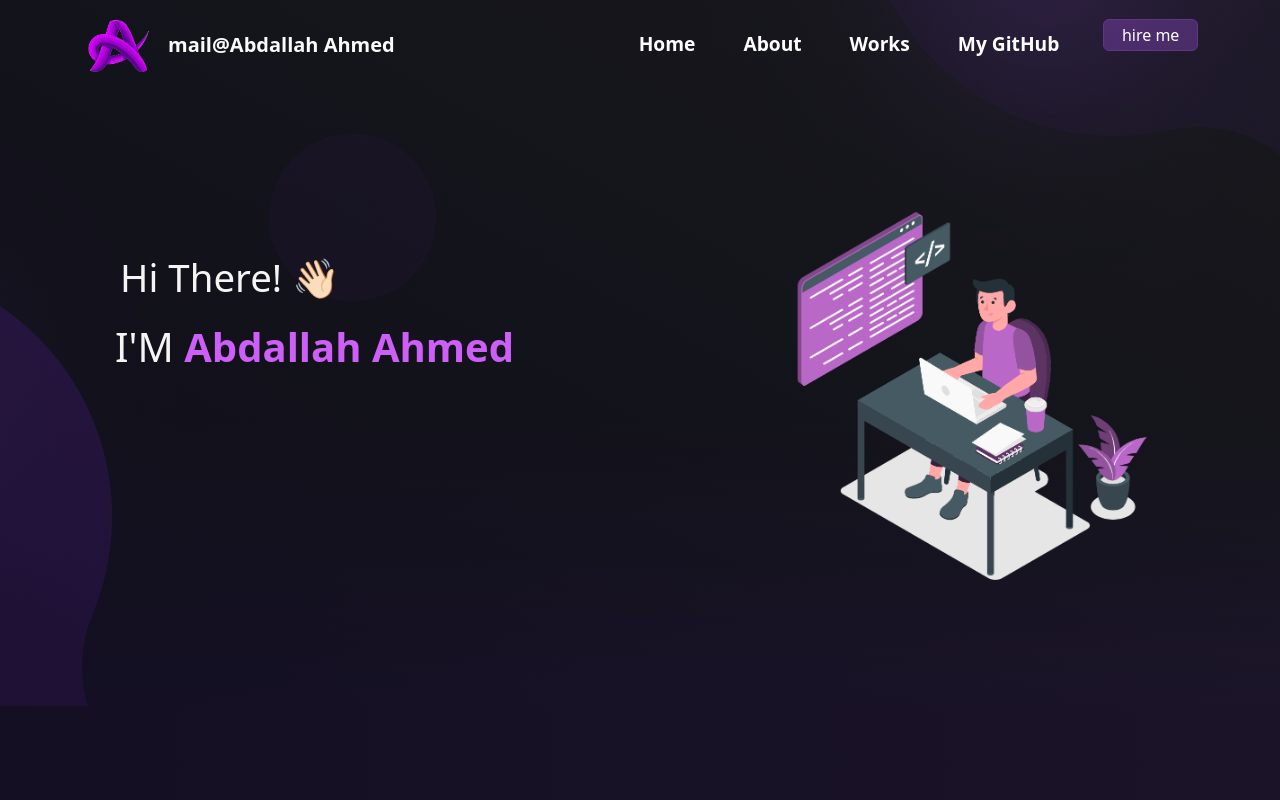
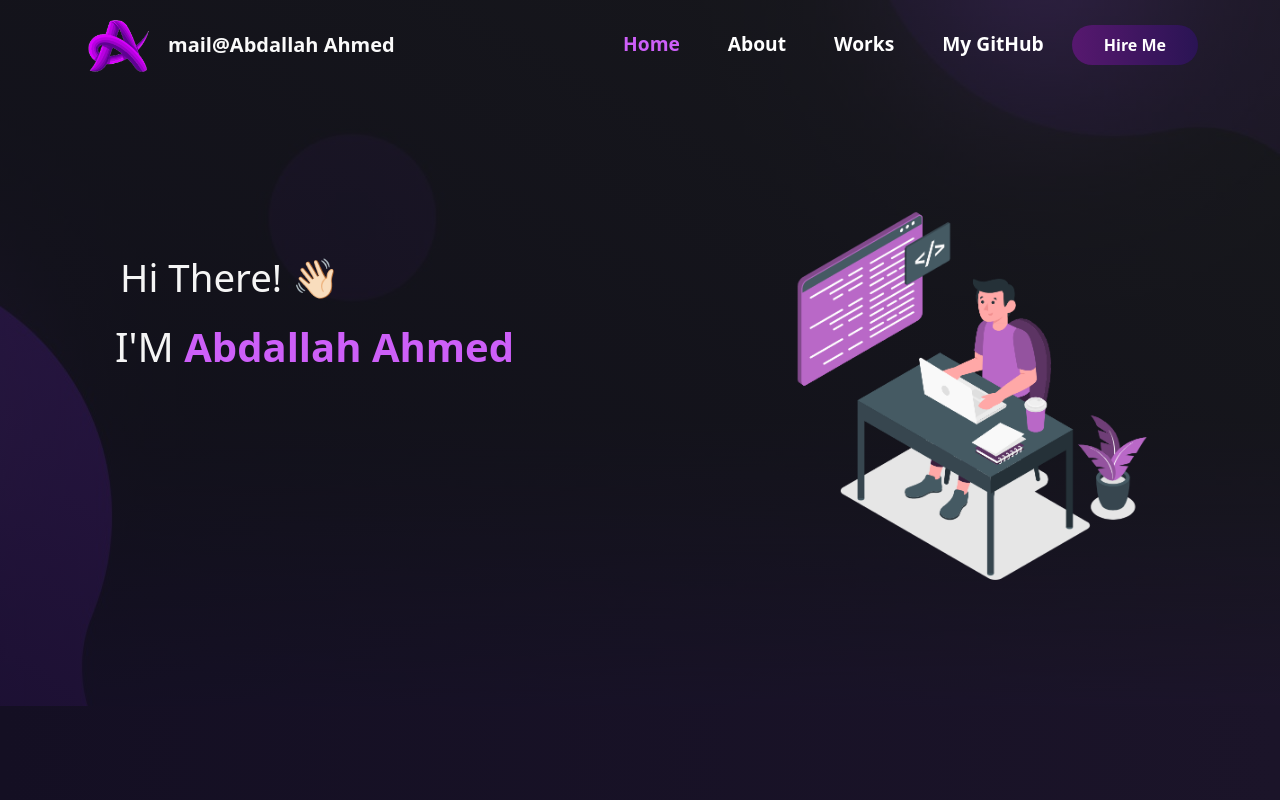
Before and after one commit to abdallah-ahmed222/my-portofolio, a React (Vite) app: page / in a window 1280 px wide. Shown: the top 800 px of the page. Built offline with nearby package versions, Linux system fonts and the light colour scheme.

Commit message:
portfolio-1(add tool tip and enhance nav style)

```diff
--- a/src/components/Navbar.jsx
+++ b/src/components/Navbar.jsx
@@ -1,12 +1,13 @@
-import React, { useState } from "react";
+import { useState } from "react";
 import Navbar from "react-bootstrap/Navbar";
 import Nav from "react-bootstrap/Nav";
 import Container from "react-bootstrap/Container";
 import logo from "../assets/logo.png";
 import Button from "react-bootstrap/Button";
-import { Link, NavLink } from "react-router-dom";
-import { CgGitFork } from "react-icons/cg";
-import { ImBlog } from "react-icons/im";
+import { NavLink } from "react-router-dom";
+import OverlayTrigger from "react-bootstrap/OverlayTrigger";
+import Tooltip from "react-bootstrap/Tooltip";
+// navbar items data
 const linksData = [
   {
     label: "Home",
@@ -52,12 +53,23 @@ function NavBar() {
           className="d-flex align-items-center logo-container"
         >
           <img src={logo} className="img-fluid logo" alt="brand" />
+
+          <OverlayTrigger
+            placement="right"
+            delay={{ show: 200, hide: 200 }}
+            overlay={
+              <Tooltip id="button-tooltip" className="fw-bold">
+                Mail Me Now !!
+              </Tooltip>
+            }
+          >
             <a
               href="mailto:abdallah.ahmed2022222@gmail.com"
               className="text-decoration-none fw-bold ps-3"
             >
               mail@Abdallah Ahmed
             </a>
+          </OverlayTrigger>
         </Navbar.Brand>
         <Navbar.Toggle
           aria-controls="responsive-navbar-nav"
@@ -70,79 +82,42 @@ function NavBar() {
           <span></span>
         </Navbar.Toggle>
         <Navbar.Collapse id="responsive-navbar-nav">
-          <Nav className="ms-auto" defaultActiveKey="#home">
+          <Nav className="ms-auto align-items-center" defaultActiveKey="#home">
             {linksData.map((link) => (
+              <OverlayTrigger
+                key={link.label}
+                placement="bottom"
+                delay={{ show: 200, hide: 200 }}
+                overlay={
+                  <Tooltip id="button-tooltip" className="fw-bold">
+                    {link.label}
+                  </Tooltip>
+                }
+              >
                 <NavLink
                   to={link.to}
-                key={link.label}
                   className={({ isActive, isPending }) =>
                     `${
                       isPending ? `pending` : isActive ? "active" : ""
-                  } text-decoration-none p-4 fw-bold nav_links`
+                    } text-decoration-none px-4 fw-bold nav_links`
                   }
                   onClick={() => updateExpanded(false)}
                 >
                   {link.label}
                 </NavLink>
+              </OverlayTrigger>
             ))}
 
-            <Nav.Item className="fork-btn">
+            <Nav.Item className="fork-btn p-0 ms-1">
               <Button
                 href="https://github.com/soumyajit4419/Portfolio"
                 target="_blank"
-                className="fork-btn-inner"
+                className="fork-btn-inner fw-bold"
               >
-                hire me
+                Hire Me
               </Button>
             </Nav.Item>
           </Nav>
-
-          {/* <Nav className="ms-auto" defaultActiveKey="#home">
-            <Nav.Item>
-              <Nav.Link as={Link} to="/" onClick={() => updateExpanded(false)}>
-                Home
-              </Nav.Link>
-            </Nav.Item>
-
-            <Nav.Item>
-              <Nav.Link
-                as={Link}
-                to="/about"
-                onClick={() => updateExpanded(false)}
-              >
-                About
-              </Nav.Link>
-            </Nav.Item>
-
-            <Nav.Item>
-              <Nav.Link
-                as={Link}
-                to="/project"
-                onClick={() => updateExpanded(false)}
-              >
-                Projects
-              </Nav.Link>
-            </Nav.Item>
-            <Nav.Item>
-              <Nav.Link
-                as={Link}
-                target="_blank"
-                to="https://github.com/abdallah-ahmed222"
-              >
-                My GitHub
-              </Nav.Link>
-            </Nav.Item>
-
-            <Nav.Item className="fork-btn">
-              <Button
-                href="https://github.com/soumyajit4419/Portfolio"
-                target="_blank"
-                className="fork-btn-inner"
-              >
-                hire me
-              </Button>
-            </Nav.Item>
-          </Nav> */}
         </Navbar.Collapse>
       </Container>
     </Navbar>
--- a/src/style.css
+++ b/src/style.css
@@ -175,6 +175,19 @@ button:focus {
       color: #cd5ff8;
     }
   }
+}
+.active {
+  color: #cd5ff8 !important;
+}
+/* tool tip */
+.tooltip-inner {
+  background-color: #57186f !important;
+  opacity: 1 !important;
+  box-shadow: -2px 3px 5px 1px #350b45;
+}
+
+.tooltip.bs-tooltip-bottom .tooltip-arrow::before {
+  border-bottom-color: #57186f !important;
 }
 
 .navbar-nav .nav-link {
@@ -737,17 +750,15 @@ button:focus {
 }
 
 .fork-btn-inner {
-  line-height: 1.4em !important;
-  background-color: #934cce5e !important;
-  padding: 0.25rem 1.1rem !important;
-  vertical-align: middle !important;
-  text-align: center !important;
+  background-image: linear-gradient(to right, #57186f, #2a1454);
+  padding: 0.5rem 2rem !important;
+  border-radius: 25px !important;
+  transition: 0.3s !important;
+  border: 0 !important;
 }
 
 .fork-btn-inner:hover {
   transform: translateY(-2px) !important;
-  background-color: #a24dd386 !important;
-  border-color: #a24dd386 !important;
 }
 .fork-btn-inner::after {
   display: none !important;
```
Lines whose indentation alone changed are shown as unchanged.
